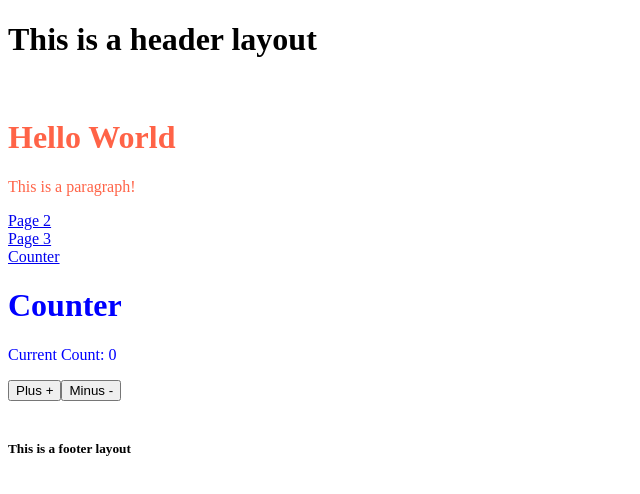
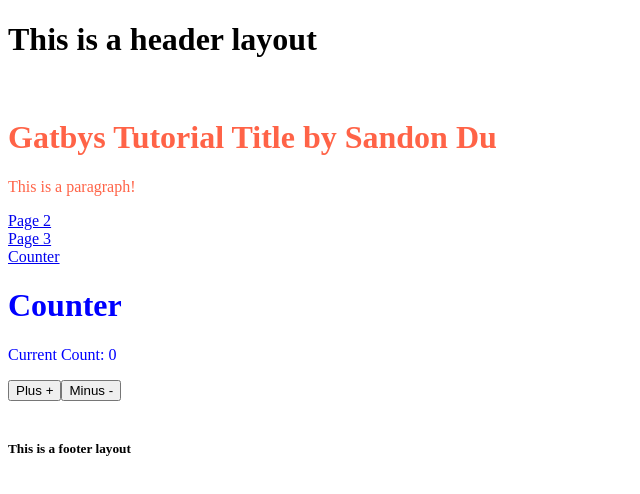
Before and after one commit to sandond77/gatsby_tutorial, a Gatsby site: page / in a window 1280 px wide. Shown: the whole page, without its empty margins (0-640 px from the left). Built offline with nearby package versions, Linux system fonts and the light colour scheme; Gatsby itself is replaced by a stand-in of ours.

Commit message:
end of gatsby sitedata w/ graphql tutorial @ 55:12

```diff
--- a/gatsby-config.js
+++ b/gatsby-config.js
@@ -6,5 +6,9 @@
 
 module.exports = {
   /* Your site config here */
-  plugins: [`gatsby-plugin-typography`]
+  plugins: [`gatsby-plugin-typography`],
+  siteMetadata: {
+    title: "Gatbys Tutorial Title",
+    author: "Sandon Du"
+  }
 };
--- a/src/pages/index.js
+++ b/src/pages/index.js
@@ -3,10 +3,10 @@ import Link from "gatsby-link"
 import Counter from "./counter.js"
 import Layout from "../layouts/layout.js";
 
-export default () =>
+export default ({data}) =>
 	<Layout>
 		<div style={{color:'tomato'}} >
-			<h1> Hello World </h1>
+			<h1> {data.site.siteMetadata.title} by {data.site.siteMetadata.author}</h1>
 			<p> This is a paragraph! </p>
 			<Link to="/page-2/">Page 2 </Link>
 			<br />
@@ -17,3 +17,15 @@ export default () =>
 			<Counter color="blue"/>
 		</div>
 	</Layout>
+
+
+export const query = graphql`
+	query FirstQuery {
+		site {
+			siteMetadata {
+				title
+				author
+			}
+		}
+	}
+`
```
